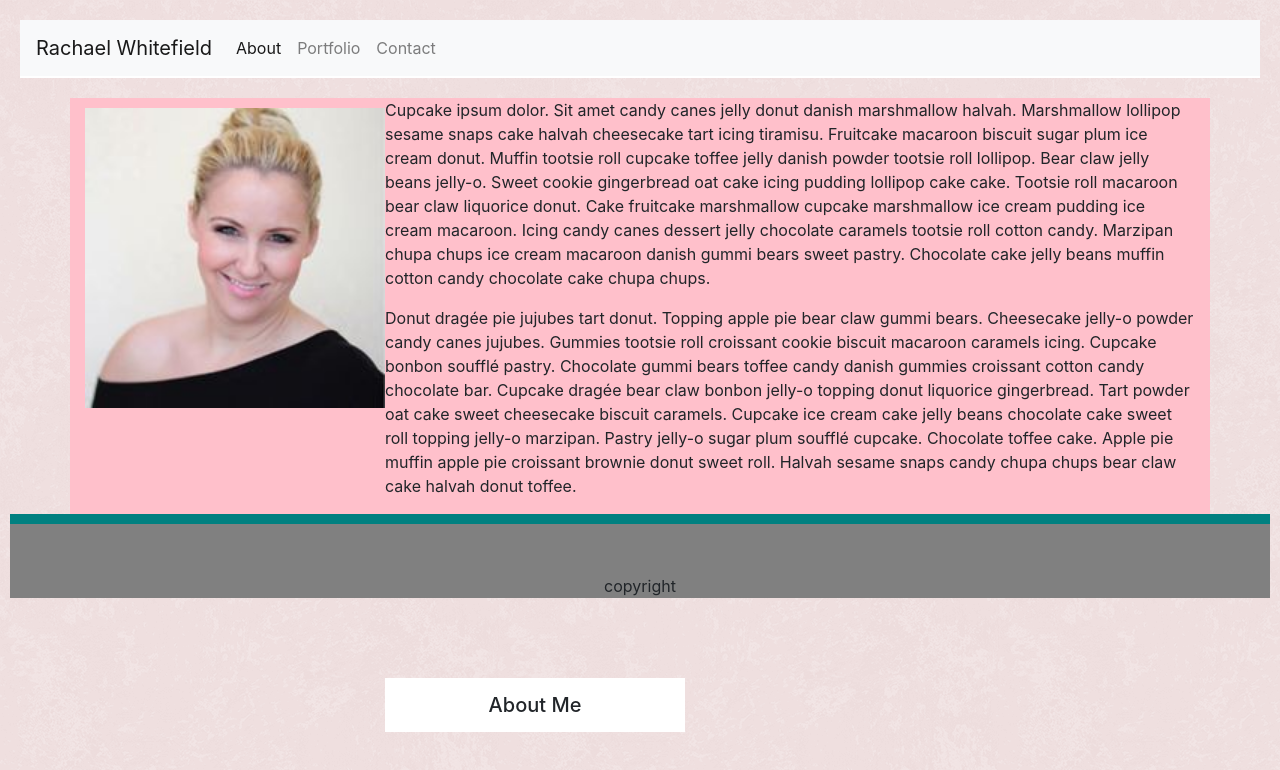
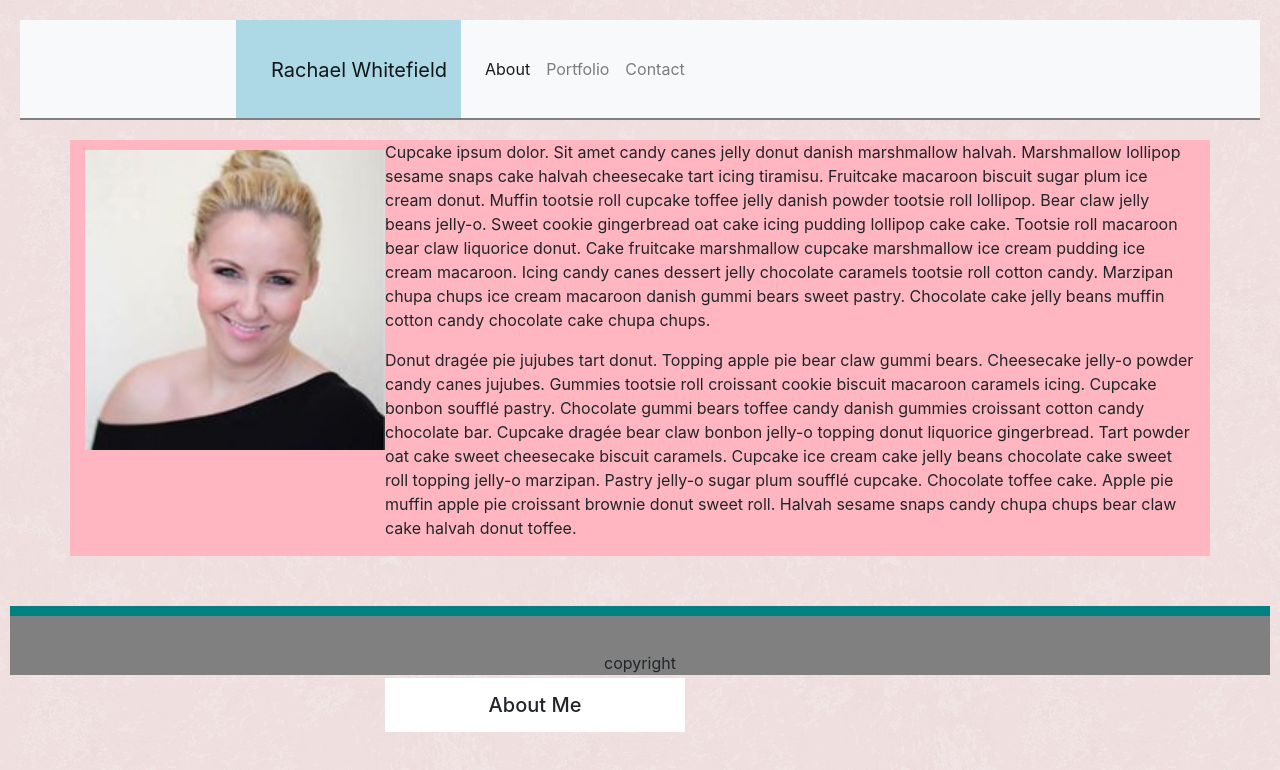
Before and after one commit to RachaelWhitefield/Bootstrap-Portfolio, a plain HTML site: page index.html in a window 1280 px wide. Drawn offline with nearby package versions, Linux system fonts and the light colour scheme.

Commit message:
updated nav bar blue & footer header margin

```diff
--- a/index.html
+++ b/index.html
@@ -35,13 +35,16 @@
 
         </div>
     </nav>
+
+
     <div class="container">
         <div class="media">
             <div id="headshot">
                 <img src="FB profile pic.jpg" class="photo1" alt="my head shot">
+
             </div>
             <div class="media-body">
-                <h5 class="mt-0">About Me</h5>
+                <h5>About Me</h5>
                 <p>Cupcake ipsum dolor. Sit amet candy canes jelly donut danish marshmallow halvah. Marshmallow lollipop
                     sesame snaps cake halvah cheesecake tart icing tiramisu. Fruitcake macaroon biscuit sugar plum ice
                     cream donut. Muffin tootsie roll cupcake toffee jelly danish powder tootsie roll lollipop. Bear claw
--- a/style.css
+++ b/style.css
@@ -5,10 +5,21 @@ body {
 .navbar {
     border-bottom: 2px solid #ffffff;
     margin: 20px;
+    height: 100px;
+    border-bottom-color: gray;
+}
+
+.navbar-brand {
+    background-color: lightblue;
+    padding: 35px;
+    width: 225px;
+    height: 98px;
+    text-align: center;
+    margin-left: 200px;
 }
 
 .container {
-    background-color: pink;
+    background-color: lightpink;
 }
 
 img {
@@ -25,19 +36,22 @@ h5 {
     position: absolute;
     background: #ffffff;
     bottom: 60px;
+    padding: 15px;
     width: 300px;
-    padding: 15px;
     text-align: center;
+
 }
+
 #headshot {
     height: 300px;
     width: 300px;
     padding: 0px;
 }
+
 .footer {
     background-color: gray;
-    padding-top: 50px;
+    padding-top: 35px;
     text-align: center;
     border-top: 10px solid teal;
-    margin: 0 10px;
+    margin: 50px 10px 10px 10px;
 }
```
Also changed, not shown: contact.html (+7 -1 lines).
